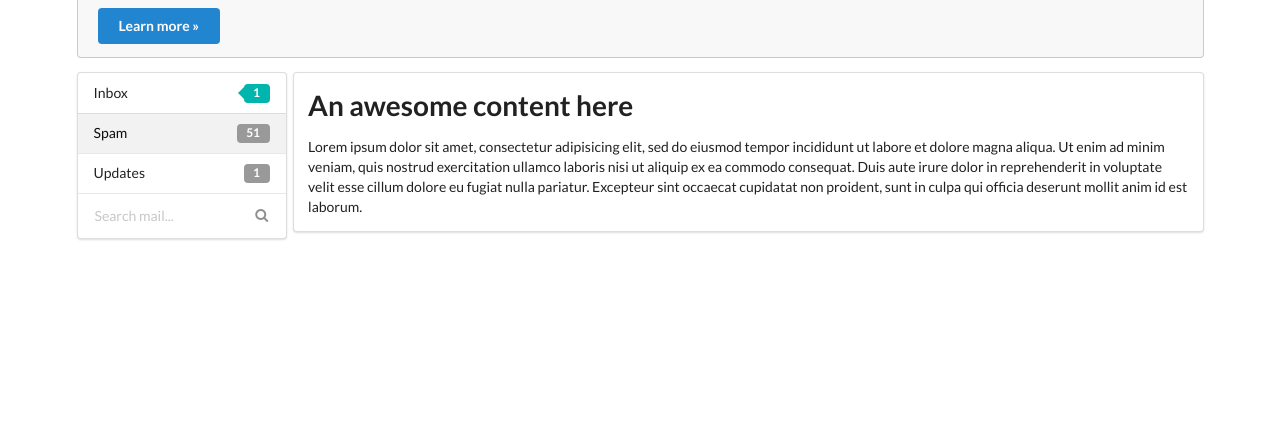
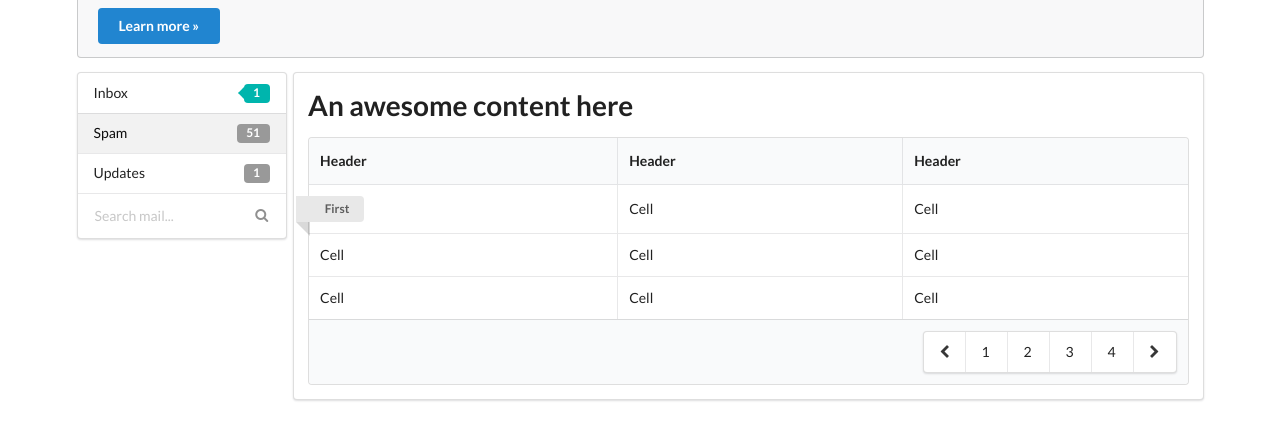
Before and after one commit to fagray/pnell, a plain HTML site: page index.html in a window 1280 px wide. Shown: the part 263-702 px from the top of the page. Drawn offline with nearby package versions, Linux system fonts and the light colour scheme.

Commit message:
Add table component

```diff
--- a/index.html
+++ b/index.html
@@ -76,12 +76,48 @@
   <div class="thirteen wide column">
     <div class="ui segment">
     <h1>An awesome content here</h1>
-      <p>Lorem ipsum dolor sit amet, consectetur adipisicing elit, sed do eiusmod
-      tempor incididunt ut labore et dolore magna aliqua. Ut enim ad minim veniam,
-      quis nostrud exercitation ullamco laboris nisi ut aliquip ex ea commodo
-      consequat. Duis aute irure dolor in reprehenderit in voluptate velit esse
-      cillum dolore eu fugiat nulla pariatur. Excepteur sint occaecat cupidatat non
-      proident, sunt in culpa qui officia deserunt mollit anim id est laborum.</p>
+    <table class="ui celled table">
+  <thead>
+    <tr><th>Header</th>
+    <th>Header</th>
+    <th>Header</th>
+  </tr></thead>
+  <tbody>
+    <tr>
+      <td>
+        <div class="ui ribbon label">First</div>
+      </td>
+      <td>Cell</td>
+      <td>Cell</td>
+    </tr>
+    <tr>
+      <td>Cell</td>
+      <td>Cell</td>
+      <td>Cell</td>
+    </tr>
+    <tr>
+      <td>Cell</td>
+      <td>Cell</td>
+      <td>Cell</td>
+    </tr>
+  </tbody>
+  <tfoot>
+    <tr><th colspan="3">
+      <div class="ui right floated pagination menu">
+        <a class="icon item">
+          <i class="left chevron icon"></i>
+        </a>
+        <a class="item">1</a>
+        <a class="item">2</a>
+        <a class="item">3</a>
+        <a class="item">4</a>
+        <a class="icon item">
+          <i class="right chevron icon"></i>
+        </a>
+      </div>
+    </th>
+  </tr></tfoot>
+</table>
     </div>
   </div>
 
```
